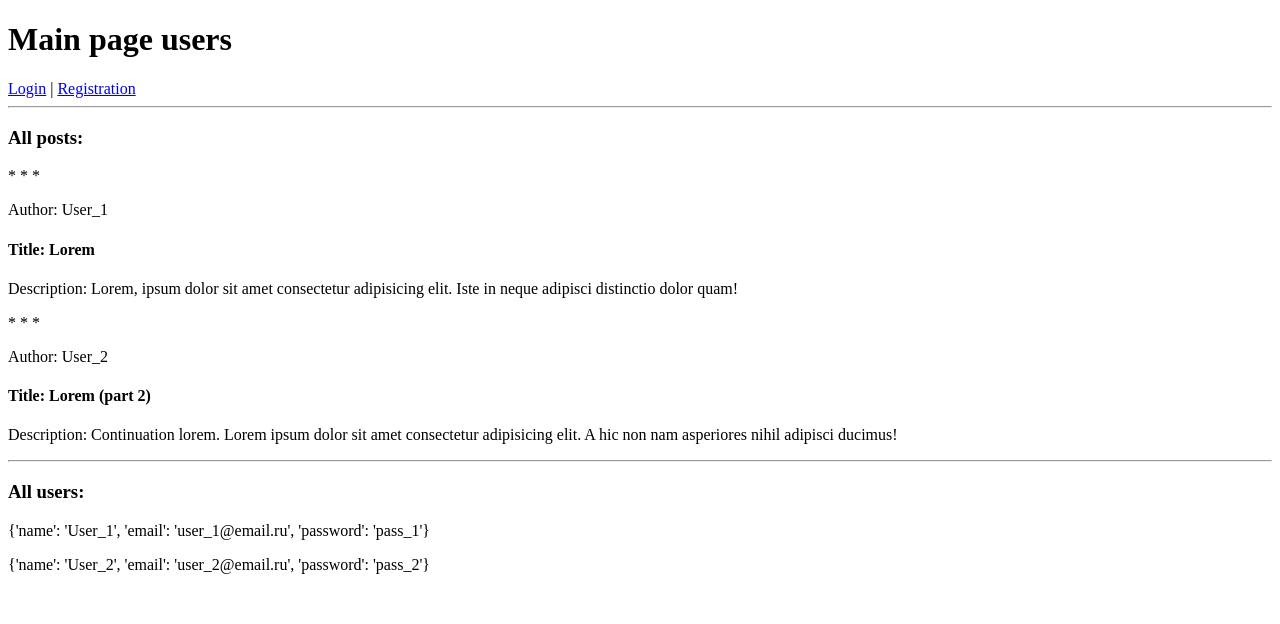
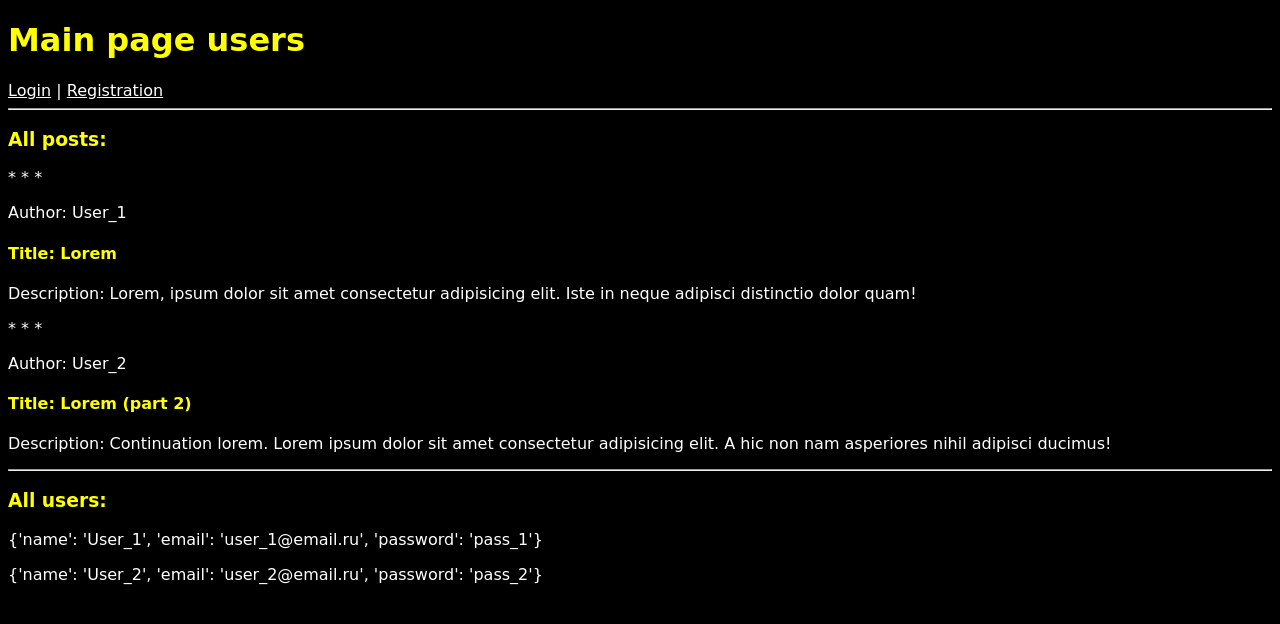
Before and after one commit to Vi-Sad/project-users, a Django app: page / in a window 1280 px wide. Shown: the top 624 px of the page. Run offline with Django 4.2, Linux system fonts and the light colour scheme.

Commit message:
Adding and connecting static files (USERS/static/style.css)

```diff
--- a/USERS/USERS/settings.py
+++ b/USERS/USERS/settings.py
@@ -118,6 +118,10 @@ USE_TZ = True
 
 STATIC_URL = 'static/'
 
+STATICFILES_DIRS = [
+    BASE_DIR / "static",
+]
+
 # Default primary key field type
 # https://docs.djangoproject.com/en/4.2/ref/settings/#default-auto-field
 
--- /dev/null
+++ b/USERS/static/style.css
@@ -0,0 +1,9 @@
+* {
+    font-family: cursive;
+    background-color: black;
+    color: white;
+}
+
+h1, h3, h4 {
+    color: yellow;
+}
--- a/USERS/templates/add_post.html
+++ b/USERS/templates/add_post.html
@@ -1,8 +1,10 @@
+{% load static %}
 <!DOCTYPE html>
 <html lang="en">
 <head>
     <meta charset="UTF-8">
     <title>Title</title>
+    <link rel="stylesheet" href="{% static 'style.css' %}" />
 </head>
 <body>
 <p>{{ message }}</p>
--- a/USERS/templates/index.html
+++ b/USERS/templates/index.html
@@ -1,8 +1,10 @@
+{% load static %}
 <!DOCTYPE html>
 <html lang="en">
 <head>
     <meta charset="UTF-8">
     <title>Main page</title>
+    <link rel="stylesheet" href="{% static 'style.css' %}" />
 </head>
 <body>
 <h1>Main page users</h1>
--- a/USERS/templates/login.html
+++ b/USERS/templates/login.html
@@ -1,8 +1,10 @@
+{% load static %}
 <!DOCTYPE html>
 <html lang="en">
 <head>
     <meta charset="UTF-8">
     <title>User login</title>
+    <link rel="stylesheet" href="{% static 'style.css' %}" />
 </head>
 <body>
 <h1>Login</h1>
--- a/USERS/templates/login_check.html
+++ b/USERS/templates/login_check.html
@@ -1,8 +1,10 @@
+{% load static %}
 <!DOCTYPE html>
 <html lang="en">
 <head>
     <meta charset="UTF-8">
     <title>User check</title>
+    <link rel="stylesheet" href="{% static 'style.css' %}" />
 </head>
 <body>
 <p>{{ message }}</p>
--- a/USERS/templates/page_user.html
+++ b/USERS/templates/page_user.html
@@ -1,8 +1,10 @@
+{% load static %}
 <!DOCTYPE html>
 <html lang="en">
 <head>
     <meta charset="UTF-8">
     <title>Your page</title>
+    <link rel="stylesheet" href="{% static 'style.css' %}" />
 </head>
 <body>
 <a href="{% url 'main_page' %}">Logout</a>
--- a/USERS/templates/registration.html
+++ b/USERS/templates/registration.html
@@ -1,8 +1,10 @@
+{% load static %}
 <!DOCTYPE html>
 <html lang="en">
 <head>
     <meta charset="UTF-8">
     <title>User registration</title>
+    <link rel="stylesheet" href="{% static 'style.css' %}" />
 </head>
 <body>
 <h1>Registration</h1>
--- a/USERS/templates/registration_check.html
+++ b/USERS/templates/registration_check.html
@@ -1,8 +1,10 @@
+{% load static %}
 <!DOCTYPE html>
 <html lang="en">
 <head>
     <meta charset="UTF-8">
     <title>User check</title>
+    <link rel="stylesheet" href="{% static 'style.css' %}" />
 </head>
 <body>
 <p>{{ message }}</p>
```
Also changed, not shown: readme.txt (deleted).
